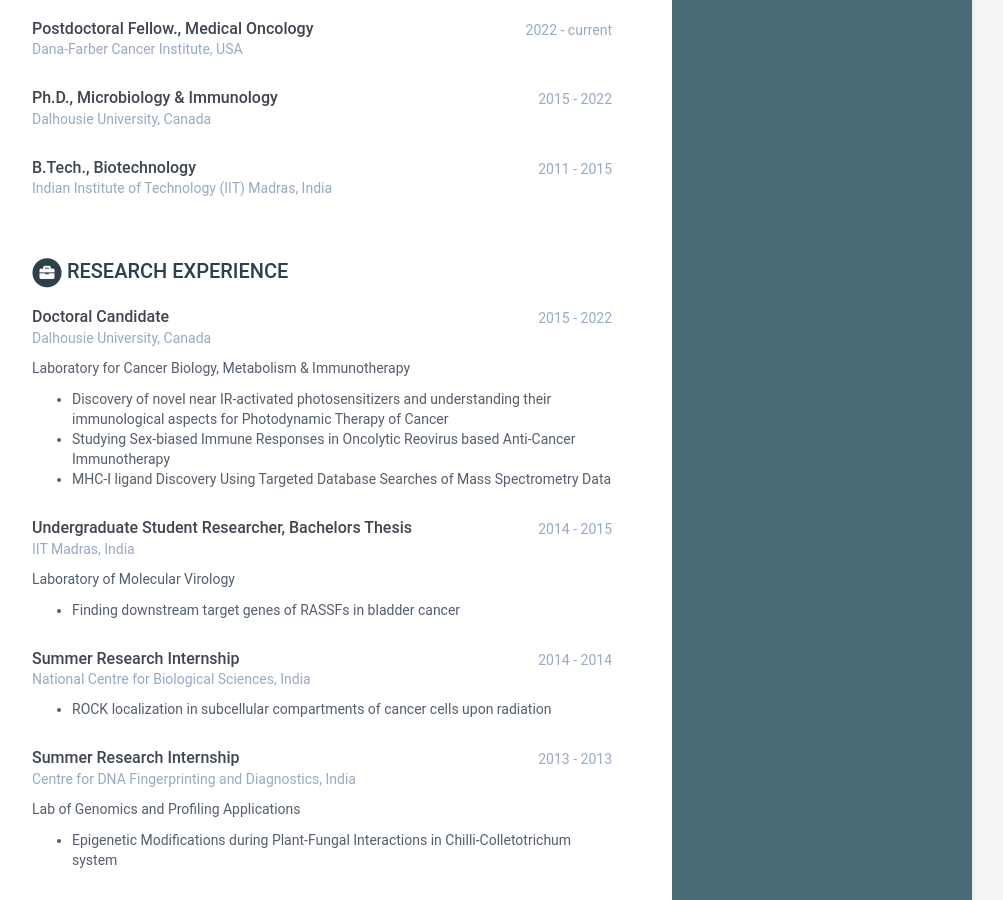
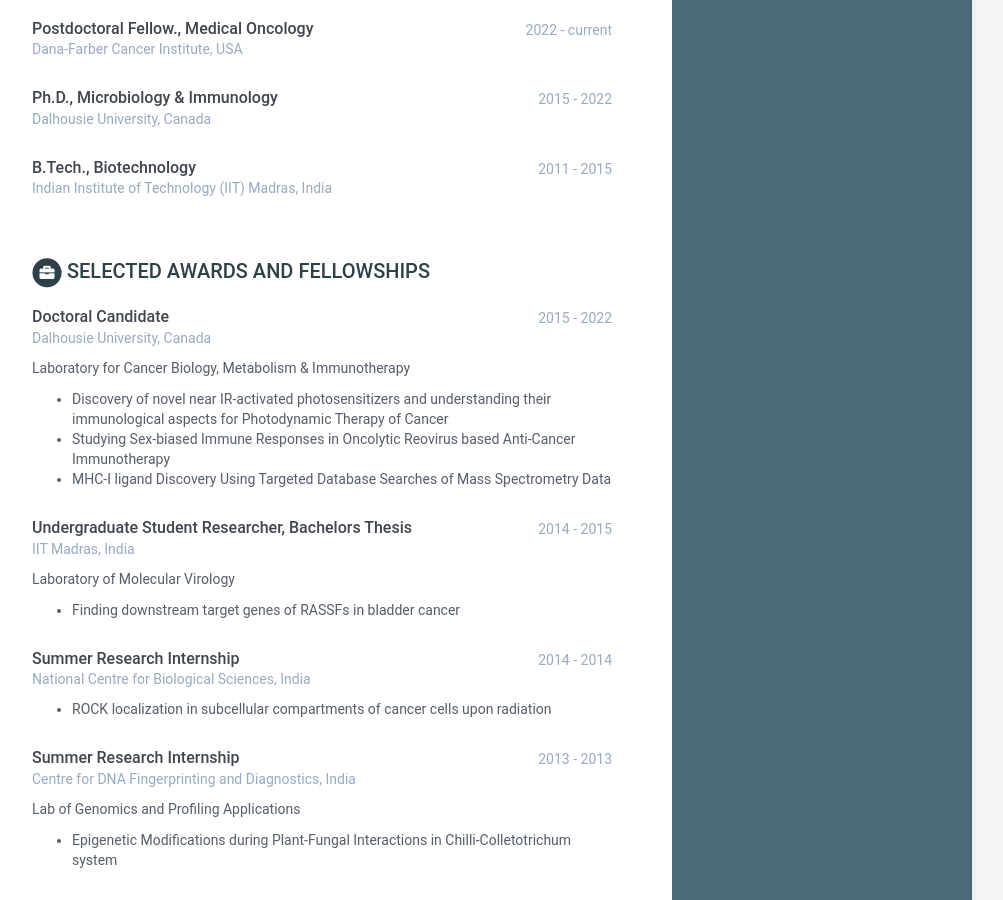
Before and after one commit to Prathyusha-konda/Website, a Jekyll site: the page built from index.html, in a window 1280 px wide and 900 px high, scrolled down 614 px. Shown: the whole window, without its empty margins (168-1171 px from the left). Built offline with Jekyll 4.4.1, drawn with Linux system fonts in a browser that asks for light colours.

Commit message:
Update experiences.html

```diff
--- a/_includes/experiences.html
+++ b/_includes/experiences.html
@@ -7,7 +7,7 @@
       <i class="fas fa-circle fa-stack-2x"></i>
       <i class="fas fa-briefcase fa-stack-1x fa-inverse"></i>
     </span>
-    Research Experience
+    Selected Awards and Fellowships
   </h2>
 
   {% for experience in experiences %}
```
